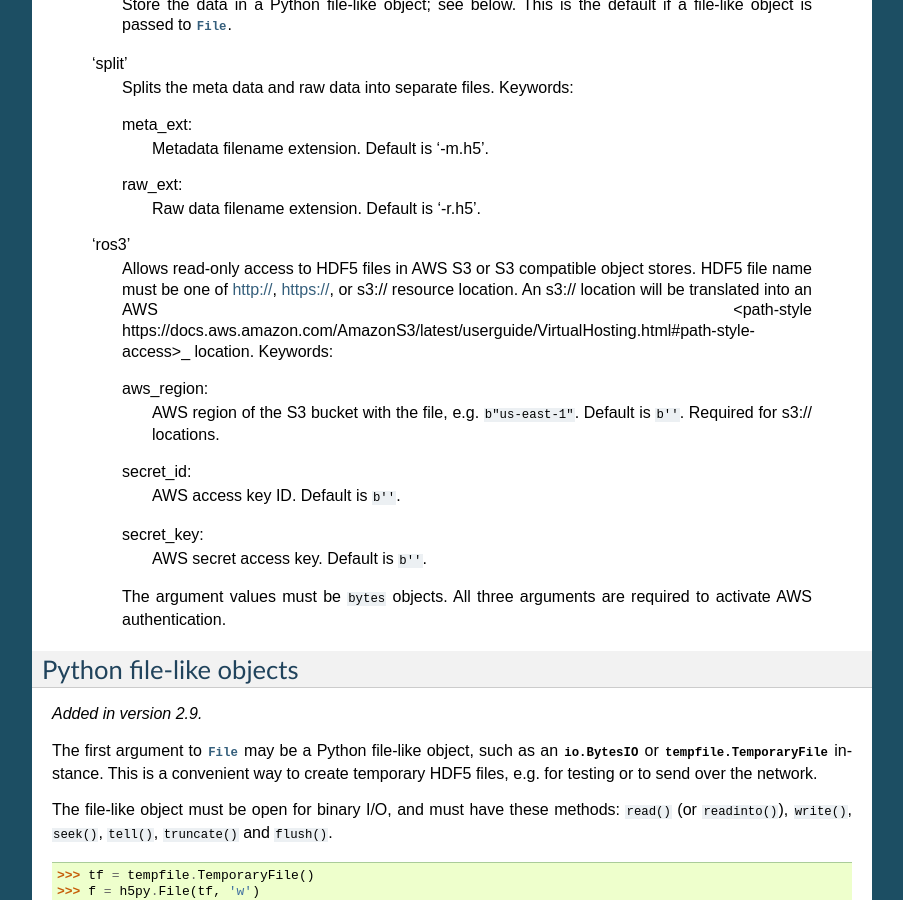
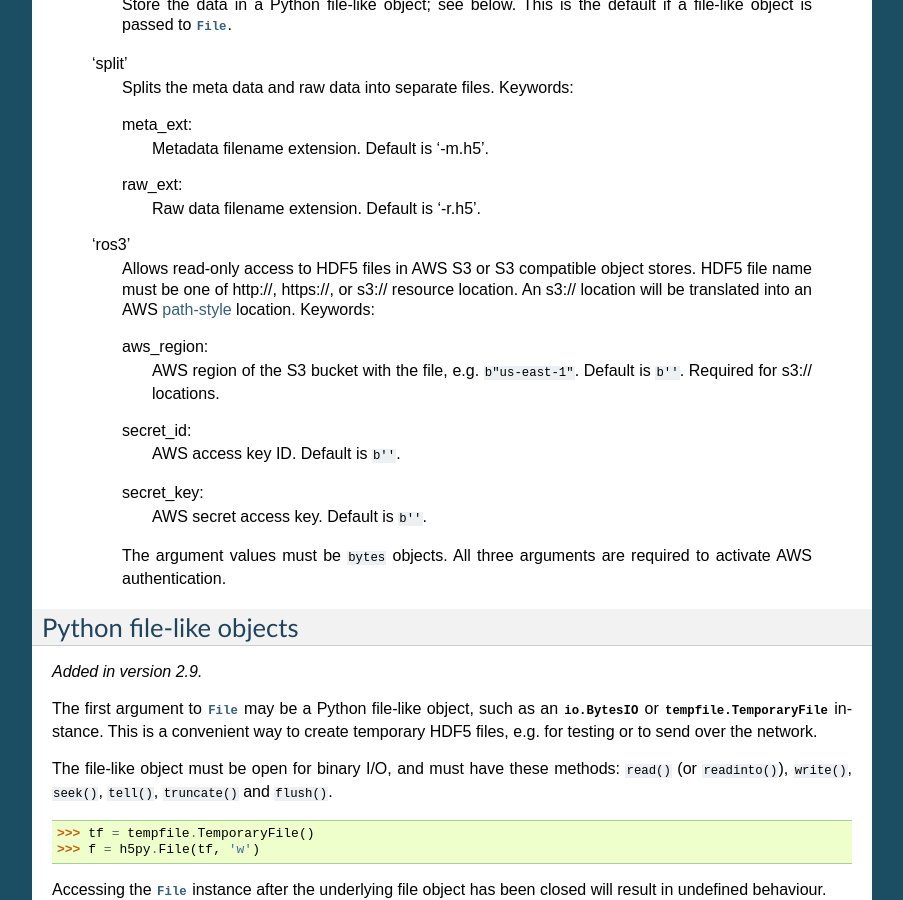
Before and after one commit to h5py/h5py, a Sphinx documentation site: the page built from docs/high/file.rst, in a window 1280 px wide and 900 px high, scrolled down 1348 px. Shown: the whole window, without its empty margins (198-1101 px from the left). Built offline with Sphinx 7.4.7, drawn with Linux system fonts in a browser that asks for light colours; pages that are not in the unit, such as notebooks, are missing from menus; some of the changed lines change nothing that is shown.

Commit message:
Fix ros3 driver documentation formatting

```diff
--- a/docs/high/file.rst
+++ b/docs/high/file.rst
@@ -97,9 +97,9 @@ of supported drivers and their options:
 
     'ros3'
         Allows read-only access to HDF5 files in AWS S3 or S3 compatible object
-        stores. HDF5 file name must be one of http://, https://, or s3://
+        stores. HDF5 file name must be one of \http://, \https://, or s3://
         resource location. An s3:// location will be translated into an AWS
-        <path-style https://docs.aws.amazon.com/AmazonS3/latest/userguide/VirtualHosting.html#path-style-access>_
+        `path-style <https://docs.aws.amazon.com/AmazonS3/latest/userguide/VirtualHosting.html#path-style-access>`_
         location. Keywords:
 
         aws_region:
```
